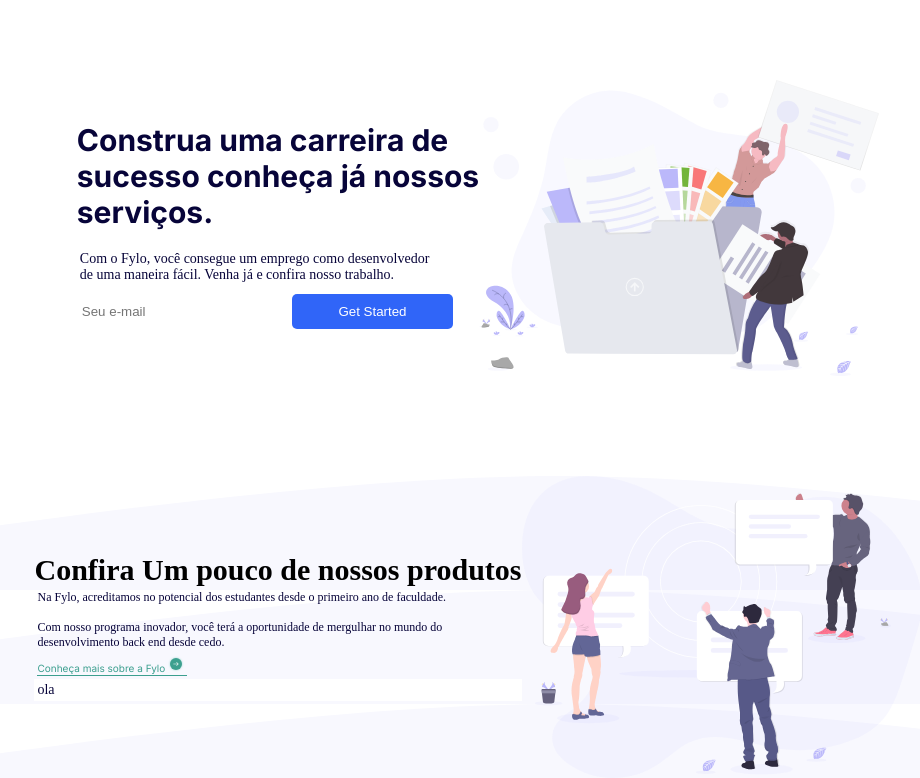
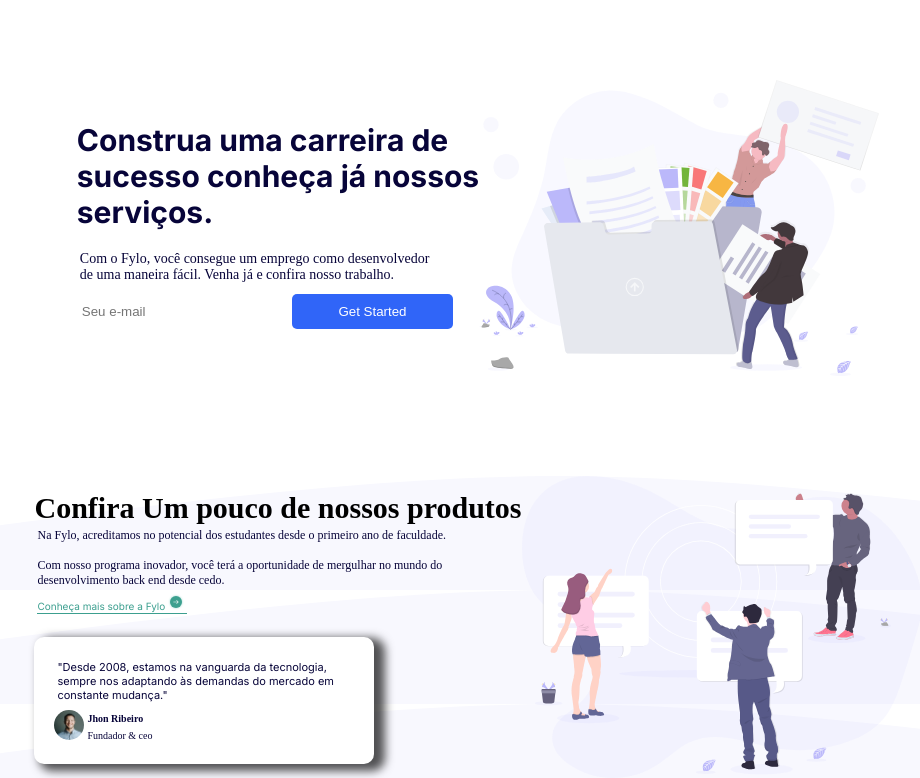
Before and after one commit to carlos676767/pagina-de-vendas, a website built with Vite: page projeto/index.html in a window 1280 px wide. Shown: the part 74-852 px from the top of the page, without its empty margins (162-1082 px from the left). Built offline with nearby package versions, Linux system fonts and the light colour scheme; some packages are replaced by stand-ins of ours.

Commit message:
parte do ceo terminada

```diff
--- a/projeto/index.html
+++ b/projeto/index.html
@@ -57,7 +57,14 @@
         <p><a href="#">Conheça mais sobre a Fylo <img src="public/images/icon-arrow.svg" alt="fylo"></a></p>
       </div>
       <div class="informacoes">
-        <p>ola</p>
+        <p class="texto-ceo">"Desde 2008, estamos na vanguarda da tecnologia, sempre nos adaptando às demandas do mercado em constante mudança."</p>
+        <div class="informacoes-ceo">
+         <img src="public/images/avatar-testimonial.jpg" alt="ceo">
+        <div class="textos">
+          <p class="nome">Jhon Ribeiro</p>
+          <p class="ceo">Fundador & ceo</p>
+        </div>
+        </div>
       </div>
     </aside>
     <img src="public/images/illustration-2.svg" alt="pessoas segurando cartaz" class="pessoas-segurando-cartaz">
--- a/projeto/src/style.css
+++ b/projeto/src/style.css
@@ -64,7 +64,41 @@
 }
 
 .informacoes{
+  display: flex;
+  flex-direction: column;
   background-color: white;
+  padding: 20px;
+  gap: 5px;
+  margin-top: 20px;
+  width: 300px;box-shadow: 8px 4px 10px 3px rgba(0, 0, 0, 0.68);
+  -webkit-box-shadow: 8px 4px 10px 3px rgba(0, 0, 0, 0.68);
+  -moz-box-shadow: 8px 4px 10px 3px rgba(0, 0, 0, 0.68);
+  border-radius: 10px;
+}
+
+.texto-ceo{
+  font-family: 'Inter', sans-serif;
+  font-size: 11px;
+}
+
+.informacoes img{
+  width: 30px;
+  border-radius: 50%;
+  object-fit: cover;
+  height: 30px;
+}
+
+.informacoes-ceo{
+  display: flex;
+}
+
+.nome{
+  font-weight: bolder;
+  font-size: 10px;
+}
+
+.ceo{
+  font-size: 10px;
 }
 
 .li {
```
